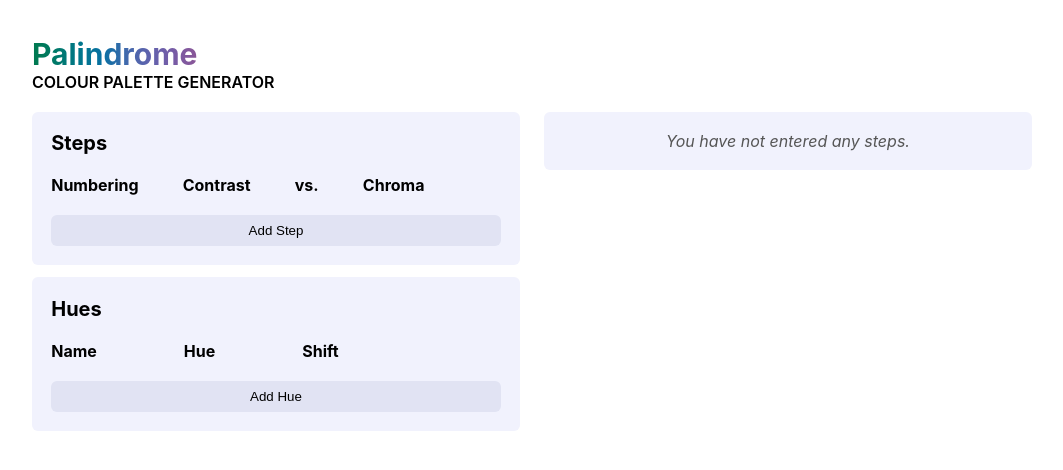
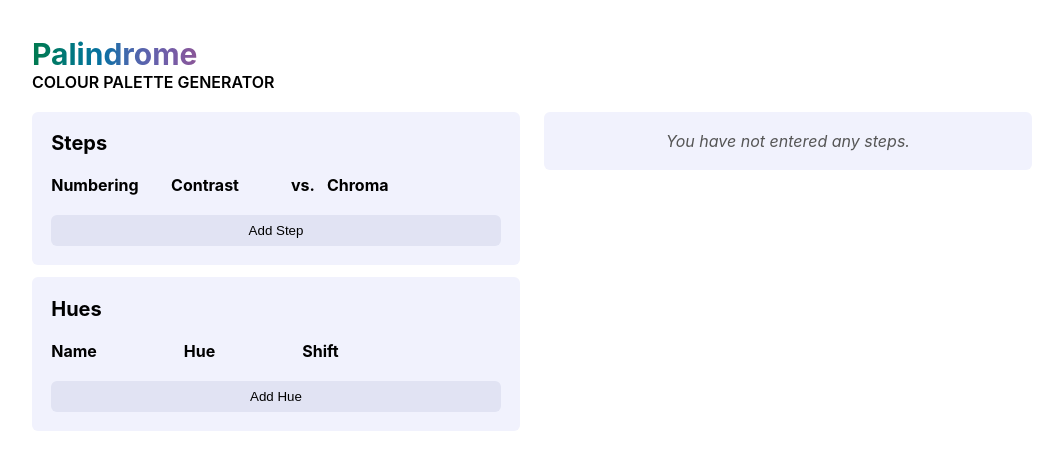
Before and after one commit to redactedjeans/palindrome, a Svelte app: page / in a window 1280 px wide. Shown: the top 470 px of the page, without its empty margins (108-1171 px from the left). Built offline with nearby package versions, Linux system fonts and the light colour scheme.

Commit message:
Fix overflowing lock icon in steps list

```diff
--- a/src/components/StepList.svelte
+++ b/src/components/StepList.svelte
@@ -92,7 +92,7 @@
   .grid {
     justify-content: stretch;
     display: grid;
-    grid-template-columns: repeat(5, auto);
+    grid-template-columns: 2fr 2fr auto 3fr auto;
     grid-gap: .8rem 1.2rem;
     margin-bottom: 2rem;
   }
```
